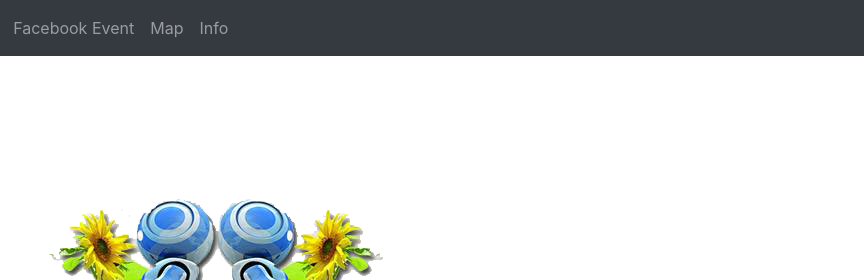
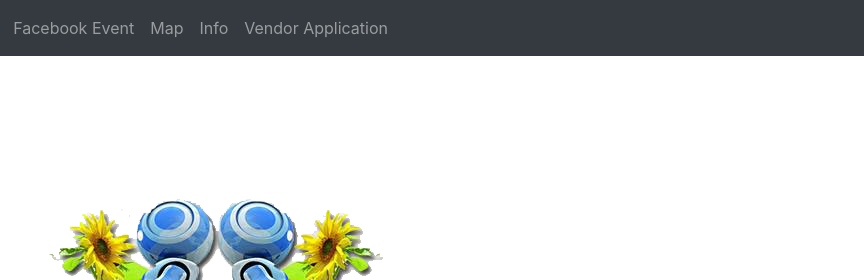
Before and after one commit to JonathanHoskins/Synchronicity, a Gatsby site: page / in a window 1280 px wide. Shown: the top 280 px of the page, 416-1280 px from the left. Built offline with nearby package versions, Linux system fonts and the light colour scheme; Gatsby itself is replaced by a stand-in of ours.

Commit message:
added link to vendor app

```diff
--- a/src/components/layout.js
+++ b/src/components/layout.js
@@ -26,6 +26,7 @@ const Layout = ({ pageTitle, children }) => {
                         <a class="nav-item nav-link" href="https://www.facebook.com/events/530840468235962">Facebook Event</a>
                         <Link to="/map" className="nav-item nav-link">Map</Link>
                         <Link to="/about" className="nav-item nav-link">Info</Link>
+                        <a class="nav-item nav-link" href="https://docs.google.com/forms/d/e/1FAIpQLScuwzJ4zV2wV9ZJzDnzPG_9c9PsO0z3CqgxbwIYLAcQpDIjFw/viewform" className="nav-item nav-link">Vendor Application</a>
                     </div>
                 </div>
             </nav>
```
